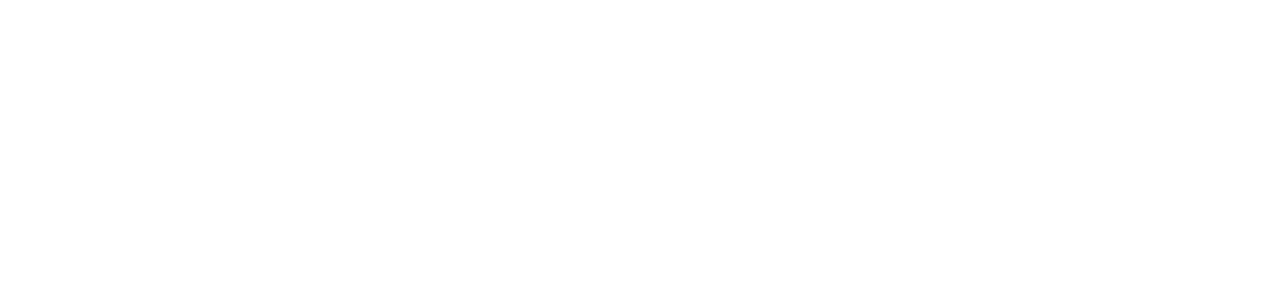
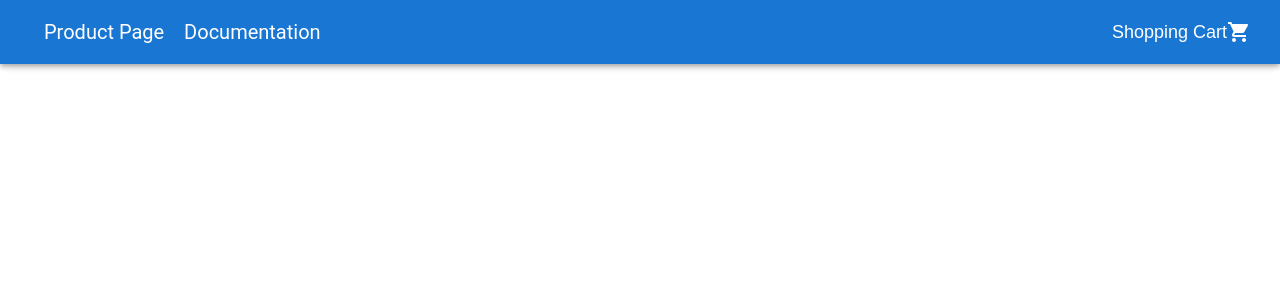
Before and after one commit to MaxKuryez/shopping-cart, a React (Create React App) app: page /cart in a window 1280 px wide. Before the commit this address had no page. Shown: the top 300 px of the page. Built offline with nearby package versions, Linux system fonts and the light colour scheme.

Commit message:
Added initial cart page

```diff
--- a/src/Router.tsx
+++ b/src/Router.tsx
@@ -1,6 +1,7 @@
 import { BrowserRouter as Router, Route, Routes } from "react-router-dom";
 import { ProductPage } from "./components/pages/productsPage";
 import { DocumentPage } from "./components/pages/documentPage";
+import { CartPage } from "components/pages/cartPage";
 
 const RouterComponent = () => {
   return (
@@ -8,6 +9,7 @@
       <Routes>
         <Route path="/" element={<ProductPage />} />
         <Route path="/documentation" element={<DocumentPage />} />
+        <Route path="/cart" element={<CartPage />} />
       </Routes>
     </Router>
   );
--- a/src/components/layout/header/header.tsx
+++ b/src/components/layout/header/header.tsx
@@ -6,10 +6,10 @@
   return (
     <AppBar position="fixed">
       <Toolbar>
-        <LinkStyled to={"/"}>
+        <LinkStyled to="/">
           Product Page
         </LinkStyled>
-        <LinkStyled to={"/documentation"}>
+        <LinkStyled to="/documentation">
           Documentation
         </LinkStyled>
         <ShoppingCart />
--- a/src/components/modules/shoppingCart/shoppingCart.tsx
+++ b/src/components/modules/shoppingCart/shoppingCart.tsx
@@ -14,7 +14,8 @@
   CartList,
   CartListItem,
   CloseButton,
-  StyledTypography
+  StyledTypography,
+  LinkStyled
 } from "./styled";
 
 const ShoppingCart = () => {
@@ -48,6 +49,9 @@
           <CloseButton variant="outlined" size="small" onClick={() => setOpen(false)}>
             Close
           </CloseButton>
+          <CloseButton variant="outlined" size="small">
+            <LinkStyled to="/cart">Go to cart</LinkStyled>
+          </CloseButton>
         </CartList>
       </Drawer>
     </>
--- a/src/components/modules/shoppingCart/styled.ts
+++ b/src/components/modules/shoppingCart/styled.ts
@@ -6,6 +6,7 @@
   Button,
   Typography
 } from "@mui/material";
+import { Link } from "react-router-dom";
 
 export const IconStyled = styled(IconButton)({
   marginLeft: "auto",
@@ -22,13 +23,17 @@
 
 export const CloseButton = styled(Button)({
   fontSize: "12px",
-  marginLeft: "auto",
-  marginRight: "10%",
+  marginLeft: "15%",
+  marginRight: "15%",
   marginTop: 20,
-  display: "block",
   height: 28
 });
 
 export const StyledTypography = styled(Typography)({
   padding: 16
 });
+
+export const LinkStyled = styled(Link)({
+  color: "#1976d2",
+  textDecoration: "none"
+});
--- /dev/null
+++ b/src/components/pages/cartPage/cartPage.tsx
@@ -0,0 +1,12 @@
+import { Header } from "components/layout/header";
+
+const CartPage = () => {
+  return (
+    <>
+      <Header />
+      CartPage
+    </>
+  );
+};
+
+export default CartPage;
--- /dev/null
+++ b/src/components/pages/cartPage/index.ts
@@ -0,0 +1 @@
+export { default as CartPage } from "./cartPage";
--- a/src/store/slices/loading/loading.ts
+++ b/src/store/slices/loading/loading.ts
@@ -3,7 +3,7 @@
 import { RootState } from "store/types";
 import { LoadingStateType } from "./types";
 
-const AsyncThunksArray = Object.values(AsyncThunksModule);
+const AsyncThunksArray = Object.values(AsyncThunksModule).filter(thunk => thunk.typePrefix.includes("Thunk"));
 type AsyncThunks = (typeof AsyncThunksArray)[number];
 
 const initialState = {
```
